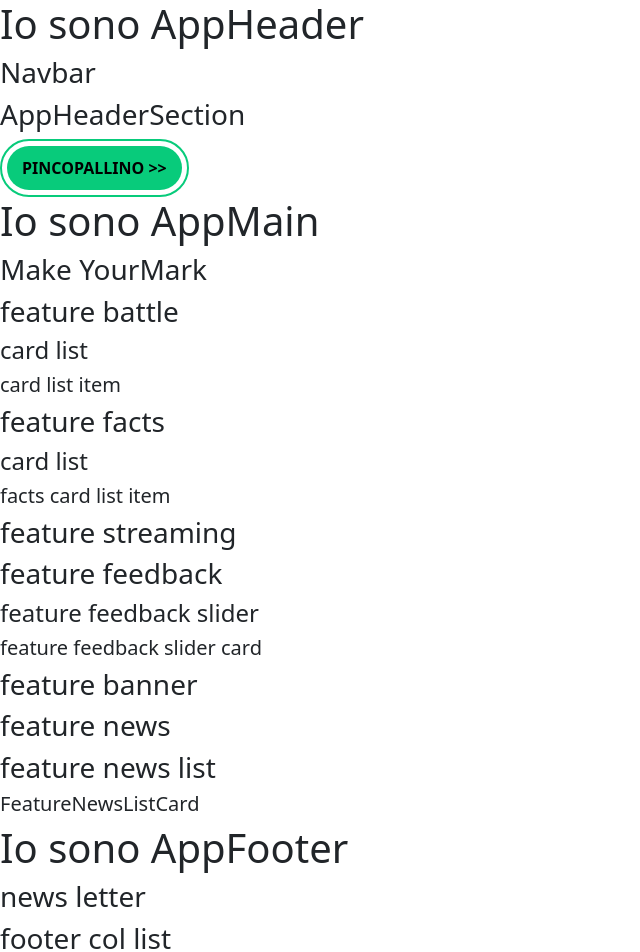
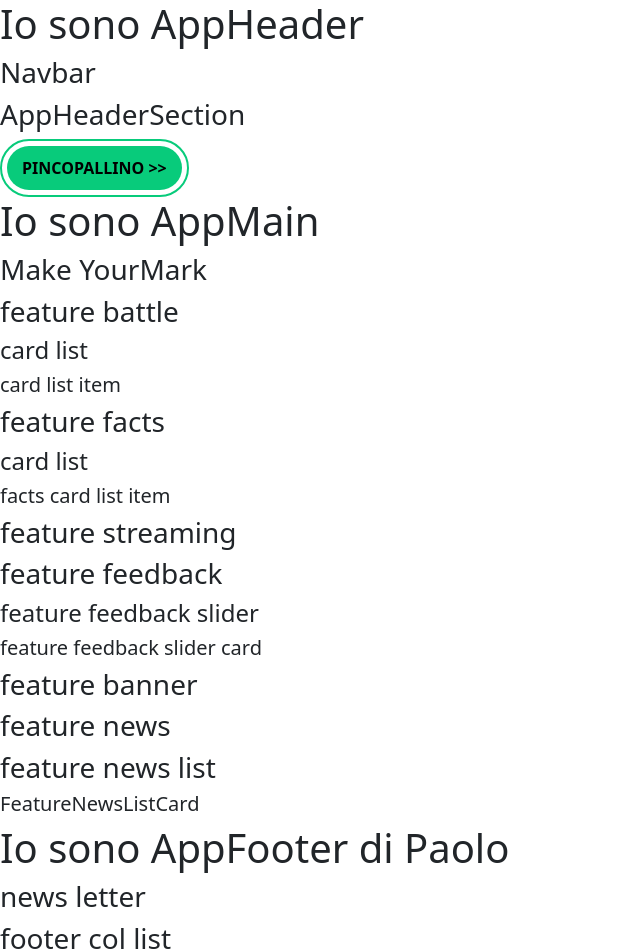
Before and after one commit to orazi-paolo/proj-html-vuejs, a Vue app: page / in a window 1280 px wide. Shown: the top 952 px of the page, without its empty margins (0-640 px from the left). Built offline with nearby package versions, Linux system fonts and the light colour scheme.

Commit message:
test push

```diff
--- a/src/components/AppFooter.vue
+++ b/src/components/AppFooter.vue
@@ -16,7 +16,7 @@ export default {
 
 <template>
     <h1>
-        Io sono AppFooter
+        Io sono AppFooter di Paolo
     </h1>
     <AppFooterNewsLetter />
     <AppFooterColList />
```
